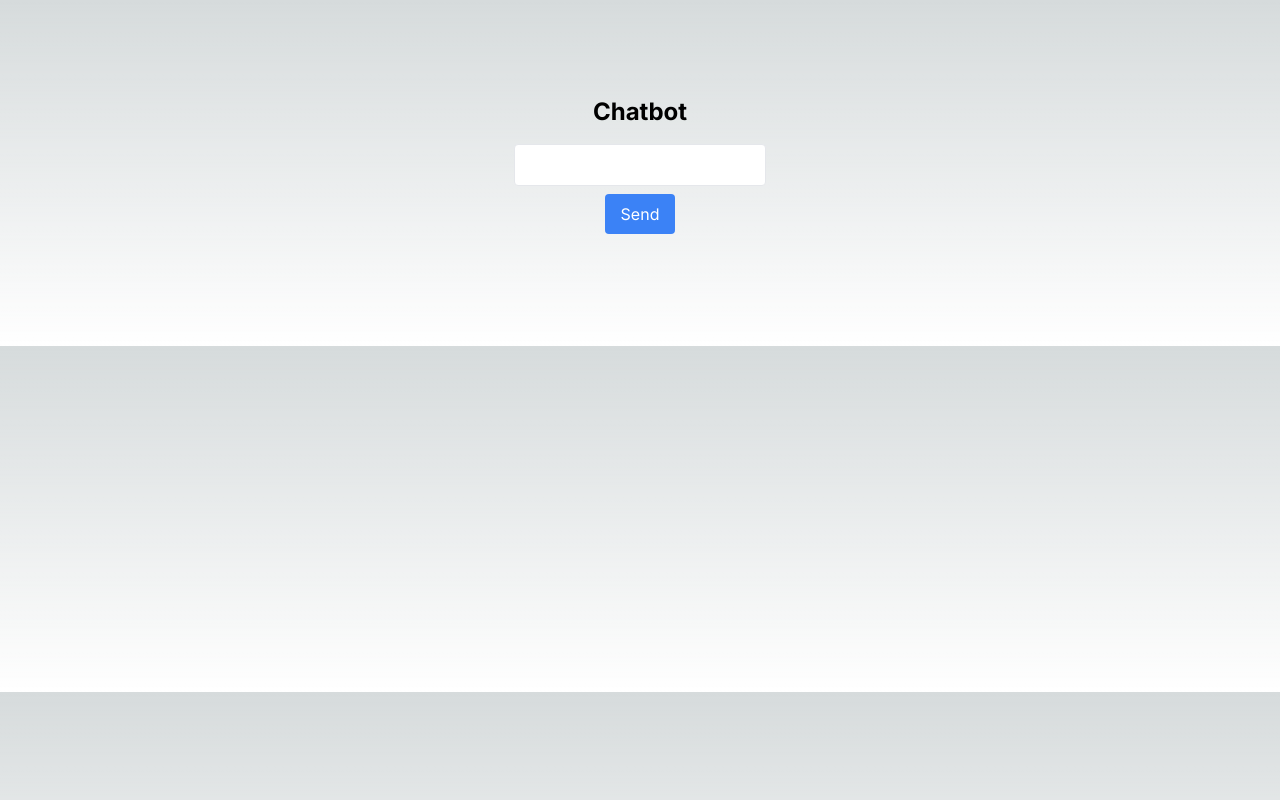
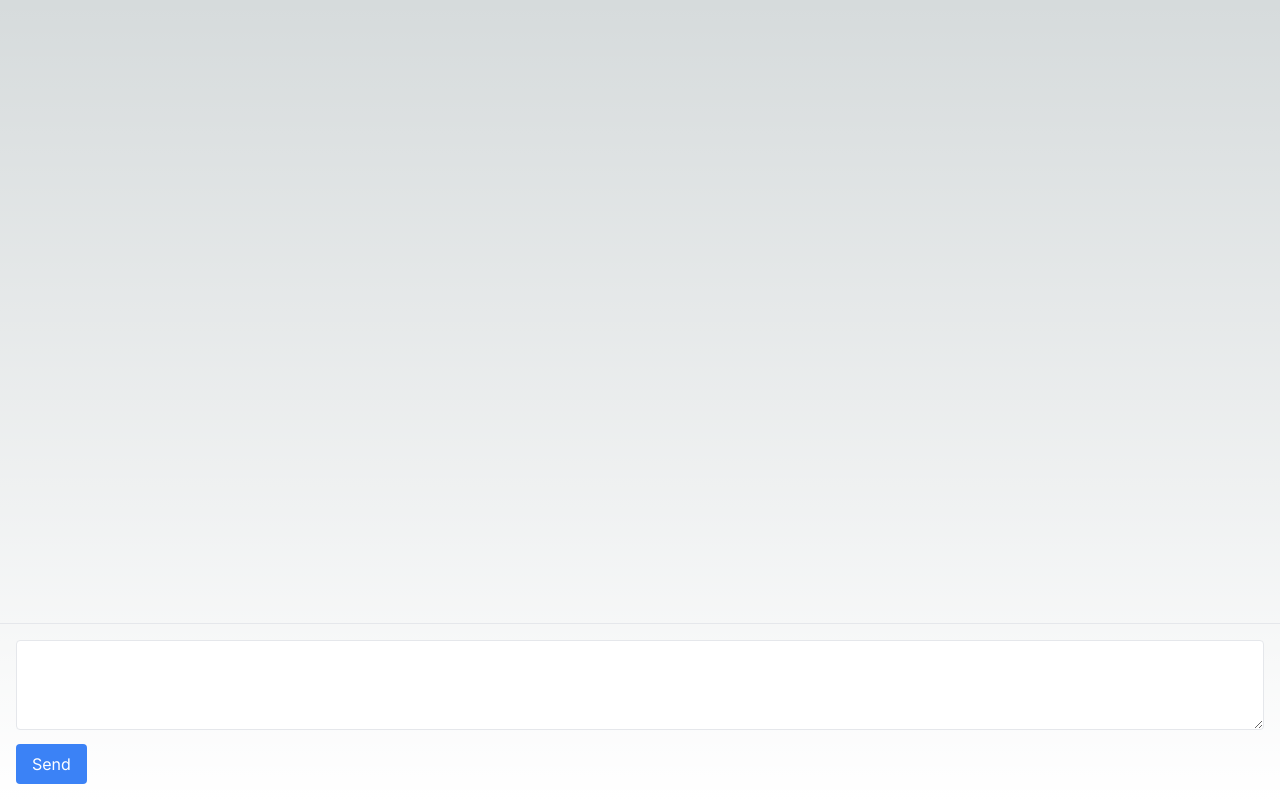
Before and after one commit to callmexss/chatbot-frontend, a Next.js app: page / in a window 1280 px wide. Built offline with nearby package versions, Linux system fonts and the light colour scheme.

Commit message:
perf: better ui/ux.

```diff
--- a/app/page.js
+++ b/app/page.js
@@ -6,9 +6,19 @@ export default function Home() {
   const [input, setInput] = useState('');
   const [messages, setMessages] = useState([]);
 
+  const handleKeyDown = (e) => {
+    if (e.key === 'Enter') {
+      if (e.shiftKey) {
+        setInput(input + '\n');
+      } else {
+        e.preventDefault();
+        sendMessage();
+      }
+    }
+  };
+
   const sendMessage = async () => {
-    // Call the backend API
-    const response = await fetch('http://127.0.0.1:8000/chat/echo/', {
+    const response = await fetch('http://localhost:8000/chat/echo/', {
       method: 'POST',
       headers: {
         'Content-Type': 'application/json',
@@ -17,32 +27,33 @@ export default function Home() {
     });
     const data = await response.json();
 
-    // Add the echoed message to the messages array
-    setMessages([...messages, data.content]);
-
-    // Clear the input field
+    setMessages([...messages, { content: input, type: 'user' }, { content: data.content, type: 'bot' }]);
     setInput('');
   };
 
   return (
-    <main className="flex flex-col items-center justify-between p-24">
-      <h1 className="text-2xl font-bold mb-4">Chatbot</h1>
-      <div className="flex flex-col items-center">
-        <input
-          type="text"
+    <div className="flex flex-col h-screen">
+      <div className="flex-1 overflow-y-auto p-4">
+        {messages.map((message, index) => (
+          <div key={index} className={`mb-4 ${message.type === 'user' ? 'text-right' : 'text-left'}`}>
+            <span className={message.type === 'user' ? 'bg-blue-300 text-white p-2 rounded' : 'bg-gray-300 p-2 rounded'}>
+              {message.content}
+            </span>
+          </div>
+        ))}
+      </div>
+      <div className="border-t p-4">
+        <textarea
+          className="w-full p-2 rounded border"
+          rows="3"
           value={input}
           onChange={(e) => setInput(e.target.value)}
-          className="border p-2 rounded mb-2"
+          onKeyDown={handleKeyDown}
         />
-        <button onClick={sendMessage} className="bg-blue-500 text-white px-4 py-2 rounded">
+        <button onClick={sendMessage} className="bg-blue-500 text-white px-4 py-2 rounded mt-2">
           Send
         </button>
-        <ul className="mt-4">
-          {messages.map((message, index) => (
-            <li key={index} className="mb-1">{message}</li>
-          ))}
-        </ul>
       </div>
-    </main>
+    </div>
   );
 }
```
